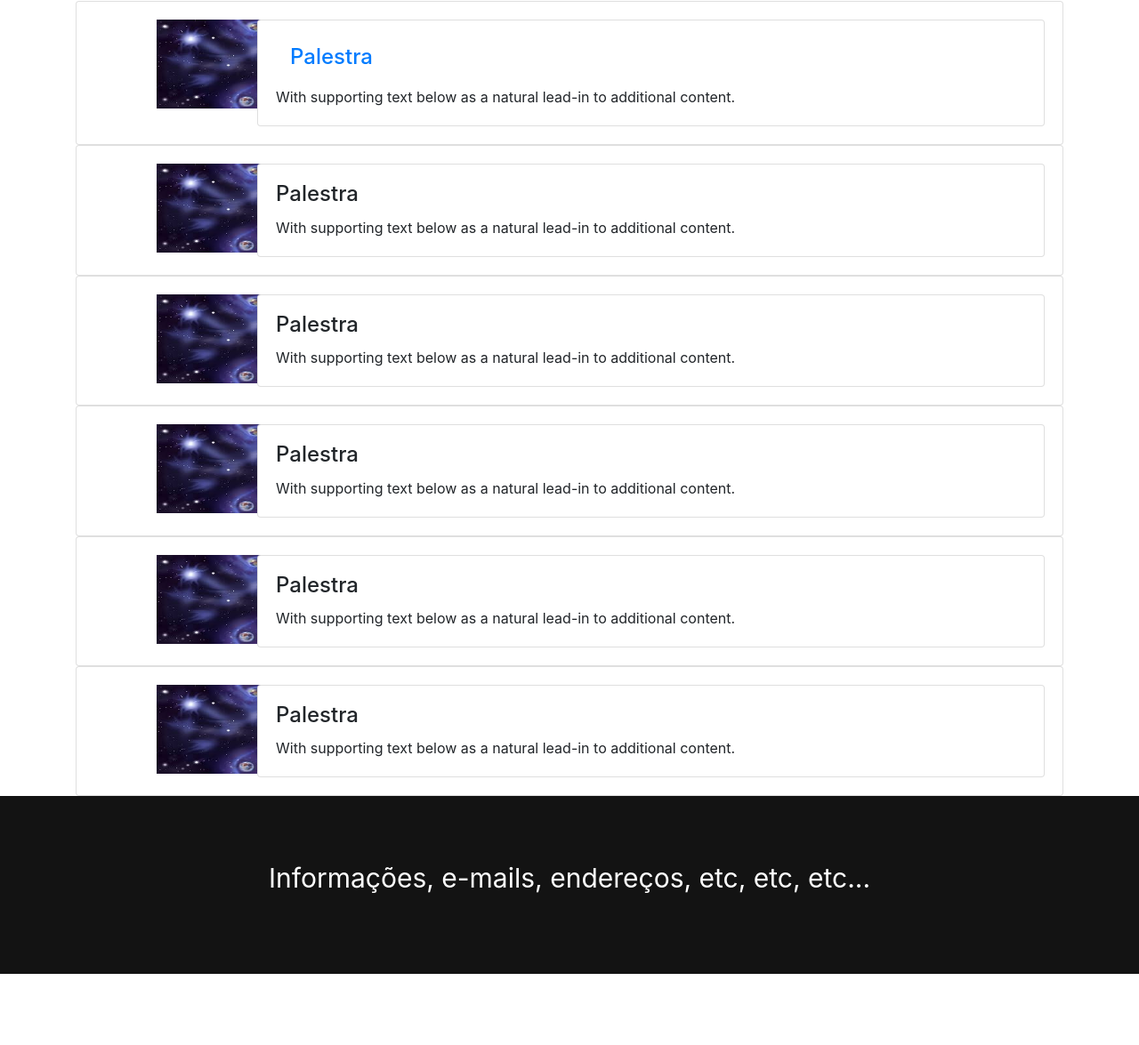
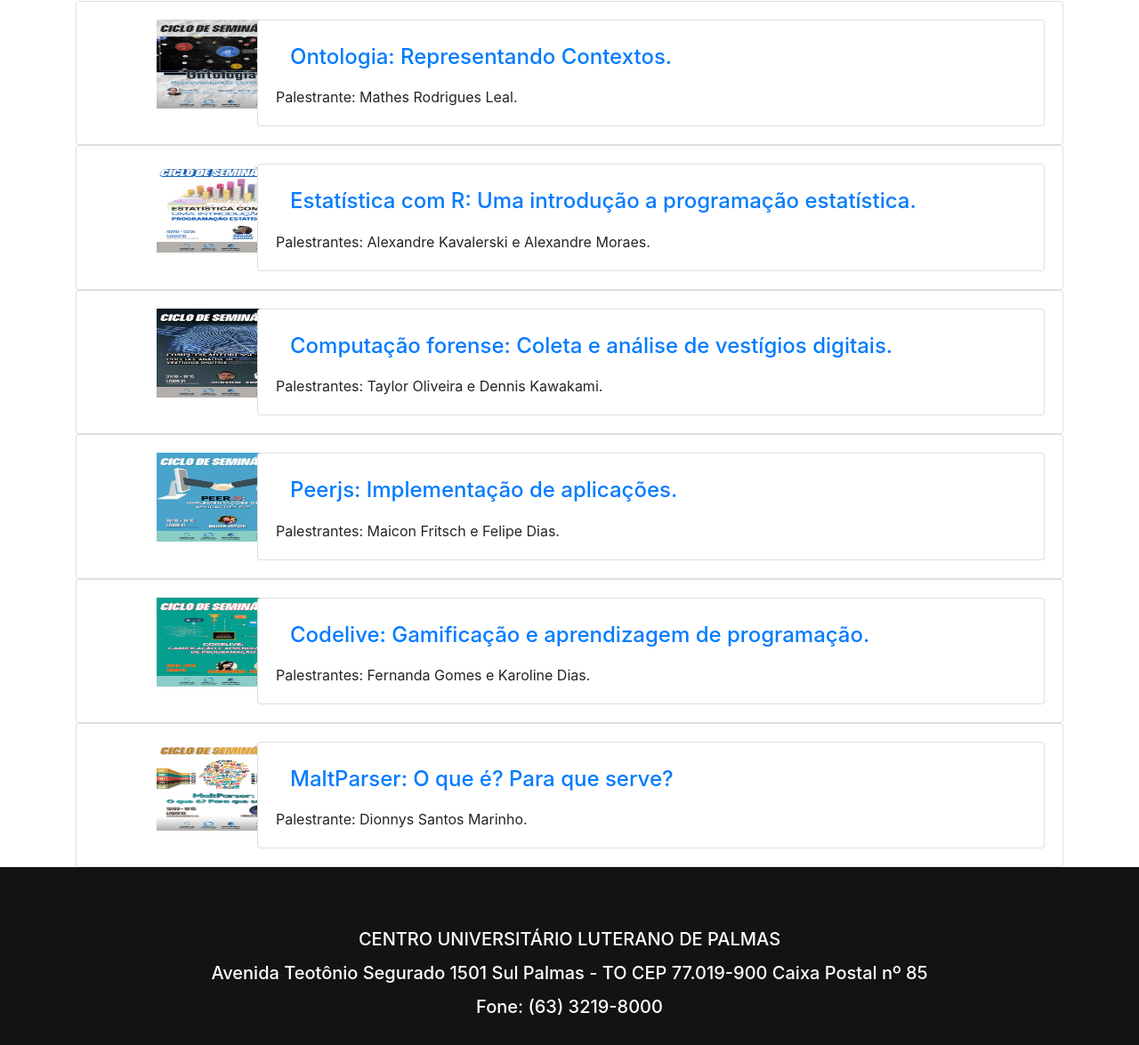
Before and after one commit to itgirlsceulp/ciclo-de-seminarios, a plain HTML site: page palestras.html in a window 1280 px wide. Shown: the part 333-1508 px from the top of the page at 89% size. Before the commit the page ends 1428 px from the top, so only its background shows below. Drawn offline with nearby package versions, Linux system fonts and the light colour scheme.

Commit message:
Alterações na página das palestras e na página da palestra.

```diff
--- a/palestras.html
+++ b/palestras.html
@@ -53,14 +53,14 @@
                 <div class="card-body">
                     <div class='row'>
                         <div class='col-2'>
-                            <img id="imglista" src="img/lista.jpg">
+                            <img id="imglista" src="img/banners/palestra1.jpg">
                         </div>
 
                         <div class='col'>
                             <div class="card w-100">
                                 <div class="card-body">
-                                    <h4 class="card-title"><a class="nav-link" href="palestra.html">Palestra</a></h4>
-                                    <p class="card-text">With supporting text below as a natural lead-in to additional content.</p>
+                                    <h4 class="card-title"><a class="nav-link" href="palestra.html">Ontologia: Representando Contextos.</a></h4>
+                                    <p class="card-text">Palestrante: Mathes Rodrigues Leal.</p>
                                 </div>
                             </div>
                         </div>
@@ -71,14 +71,14 @@
                 <div class="card-body">
                     <div class='row'>
                         <div class='col-2'>
-                            <img id="imglista" src="img/lista.jpg">
+                            <img id="imglista" src="img/banners/palestra2.jpg">
                         </div>
 
                         <div class='col'>
                             <div class="card w-100">
                                 <div class="card-body">
-                                    <h4 class="card-title">Palestra</h4>
-                                    <p class="card-text">With supporting text below as a natural lead-in to additional content.</p>
+                                    <h4 class="card-title"><a class="nav-link" href="palestra.html">Estatística com R: Uma introdução a programação estatística.</a></h4>
+                                    <p class="card-text">Palestrantes: Alexandre Kavalerski e Alexandre Moraes.</p>
                                 </div>
                             </div>
                         </div>
@@ -89,14 +89,14 @@
                 <div class="card-body">
                     <div class='row'>
                         <div class='col-2'>
-                            <img id="imglista" src="img/lista.jpg">
+                            <img id="imglista" src="img/banners/palestra3.jpg">
                         </div>
 
                         <div class='col'>
                             <div class="card w-100">
                                 <div class="card-body">
-                                    <h4 class="card-title">Palestra</h4>
-                                    <p class="card-text">With supporting text below as a natural lead-in to additional content.</p>
+                                    <h4 class="card-title"><a class="nav-link" href="palestra.html">Computação forense: Coleta e análise de vestígios digitais.</a></h4>
+                                    <p class="card-text">Palestrantes: Taylor Oliveira e Dennis Kawakami.</p>
                                 </div>
                             </div>
                         </div>
@@ -107,14 +107,14 @@
                 <div class="card-body">
                     <div class='row'>
                         <div class='col-2'>
-                            <img id="imglista" src="img/lista.jpg">
+                            <img id="imglista" src="img/banners/palestra4.jpg">
                         </div>
 
                         <div class='col'>
                             <div class="card w-100">
                                 <div class="card-body">
-                                    <h4 class="card-title">Palestra</h4>
-                                    <p class="card-text">With supporting text below as a natural lead-in to additional content.</p>
+                                    <h4 class="card-title"><a class="nav-link" href="palestra.html">Peerjs: Implementação de aplicações.</a></h4>
+                                    <p class="card-text">Palestrantes: Maicon Fritsch e Felipe Dias.</p>
                                 </div>
                             </div>
                         </div>
@@ -125,14 +125,14 @@
                 <div class="card-body">
                     <div class='row'>
                         <div class='col-2'>
-                            <img id="imglista" src="img/lista.jpg">
+                            <img id="imglista" src="img/banners/palestra5.jpg">
                         </div>
 
                         <div class='col'>
                             <div class="card w-100">
                                 <div class="card-body">
-                                    <h4 class="card-title">Palestra</h4>
-                                    <p class="card-text">With supporting text below as a natural lead-in to additional content.</p>
+                                    <h4 class="card-title"><a class="nav-link" href="palestra.html">Codelive: Gamificação e aprendizagem de programação.</a></h4>
+                                    <p class="card-text">Palestrantes: Fernanda Gomes e Karoline Dias.</p>
                                 </div>
                             </div>
                         </div>
@@ -143,14 +143,14 @@
                 <div class="card-body">
                     <div class='row'>
                         <div class='col-2'>
-                            <img id="imglista" src="img/lista.jpg">
+                            <img id="imglista" src="img/banners/palestra6.jpg">
                         </div>
 
                         <div class='col'>
                             <div class="card w-100">
                                 <div class="card-body">
-                                    <h4 class="card-title">Palestra</h4>
-                                    <p class="card-text">With supporting text below as a natural lead-in to additional content.</p>
+                                    <h4 class="card-title"><a class="nav-link" href="palestra.html">MaltParser: O que é? Para que serve?</a></h4>
+                                    <p class="card-text">Palestrante: Dionnys Santos Marinho.</p>
                                 </div>
                             </div>
                         </div>
@@ -161,9 +161,11 @@
 
     </section>
     <!--lista de palestras -->
-    <footer>
-        Informações, e-mails, endereços, etc, etc, etc...
-    </footer>
+    <footer><h5>
+        <p>CENTRO UNIVERSITÁRIO LUTERANO DE PALMAS</p>
+        <p>Avenida Teotônio Segurado 1501 Sul Palmas - TO CEP 77.019-900 Caixa Postal nº 85</p>
+        <p>Fone: (63) 3219-8000</p>
+    </h5></footer>
 </body>
 
 </html>
```
Also changed, not shown: palestra.html (+6 -4 lines).
